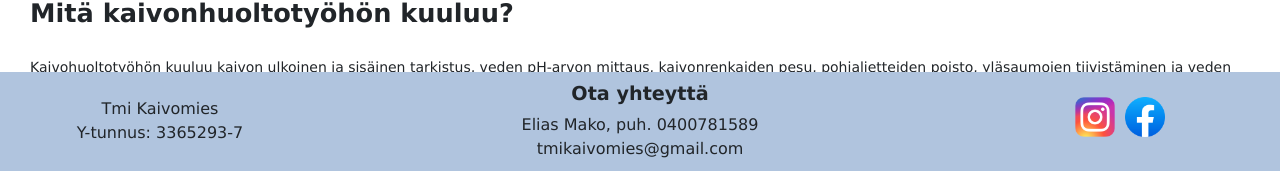
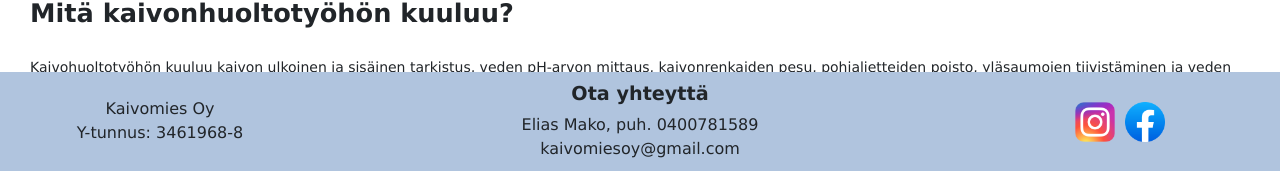
Before and after one commit to ossikoski/kaivomies, a React (Create React App) app: page / in a window 1280 px wide. Shown: the part 629-800 px from the top of the page. Built offline with nearby package versions, Linux system fonts and the light colour scheme.

Commit message:
Dependencyt, sitemap lastmod, tekstimuutoksia (oy, toimialue, säpö, vero), somelinkit keskemmälle

```diff
--- a/public/index.html
+++ b/public/index.html
@@ -13,7 +13,7 @@
     <meta name="theme-color" content="#000000" />
     <meta
       name="description"
-      content="Kaivomies on Varsinais-Suomen ja Satakunnan alueella toimiva rengaskaivojen puhdistus- ja huoltotöitä tekevä yritys. Kaivohuollon hinta alkaen 495e."
+      content="Kaivomies on Satakunnan, Pirkanmaan ja Varsinais-Suomen alueella toimiva rengaskaivojen puhdistus- ja huoltotöitä tekevä yritys. Kaivohuollon hinta alkaen 495e."
     />
     <link rel="apple-touch-icon" href="%PUBLIC_URL%/logo192.png" />
     <!--
--- a/src/components/Footer.js
+++ b/src/components/Footer.js
@@ -8,14 +8,14 @@ const Footer = () => {
     return(
         <div class="foot">
             <div class="left">
-                Tmi Kaivomies<br></br>
-                Y-tunnus: 3365293-7
+                Kaivomies Oy<br></br>
+                Y-tunnus: 3461968-8
             </div>
 
             <div class="middle">
                 <h3>Ota yhteyttä</h3>
                 Elias Mako, puh. 0400781589<br></br>
-                tmikaivomies@gmail.com
+                kaivomiesoy@gmail.com
             </div>
 
             <div class="right">
--- a/src/components/Home.js
+++ b/src/components/Home.js
@@ -42,14 +42,13 @@ const Home = () => {
             Ylen artikkeli <a href="https://yle.fi/a/3-12047949" style={{ textDecoration: 'None'}}>Rengaskaivon huollon hinnoissa on tuhansien eurojen ero </a>
              voi antaa hyvää vertailukohtaa hinnoittelulle. <br></br>
 
-            Muista, että kaivohuollon voit merkitä veroilmoituksen kotitalousvähennyksiin ja
-            saada 50% verovähennystä.
+            Muista, että kaivohuollon työn osuuden voit merkitä veroilmoituksen kotitalousvähennyksiin.
             <br></br>
             <h2>
                 Toimialue
             </h2>
             <br></br>
-            Toimin Varsinais-Suomen ja Satakunnan alueella, mutta kysy tarjousta myös pidemmälle!
+            Toimin Satakunnan, Pirkanmaan ja Varsinais-Suomen alueella, mutta kysy tarjousta myös pidemmälle!
         </div>
     )
 }
--- a/src/index.css
+++ b/src/index.css
@@ -60,8 +60,7 @@ h3 {
 }
 
 .socialsPic {
-  width: min(20%, 40px);
-  margin-top: 15px;
+  width: min(25%, 40px);
 }
 
 .infoText {
@@ -93,6 +92,6 @@ h3 {
   flex: 50%;
 }
 .right {
-  align-items: bottom;
+  margin-top: 20px;
   flex: 25%;
 }
```
Also changed, not shown: 2 other files (tests, documents, lock files or other folders).
